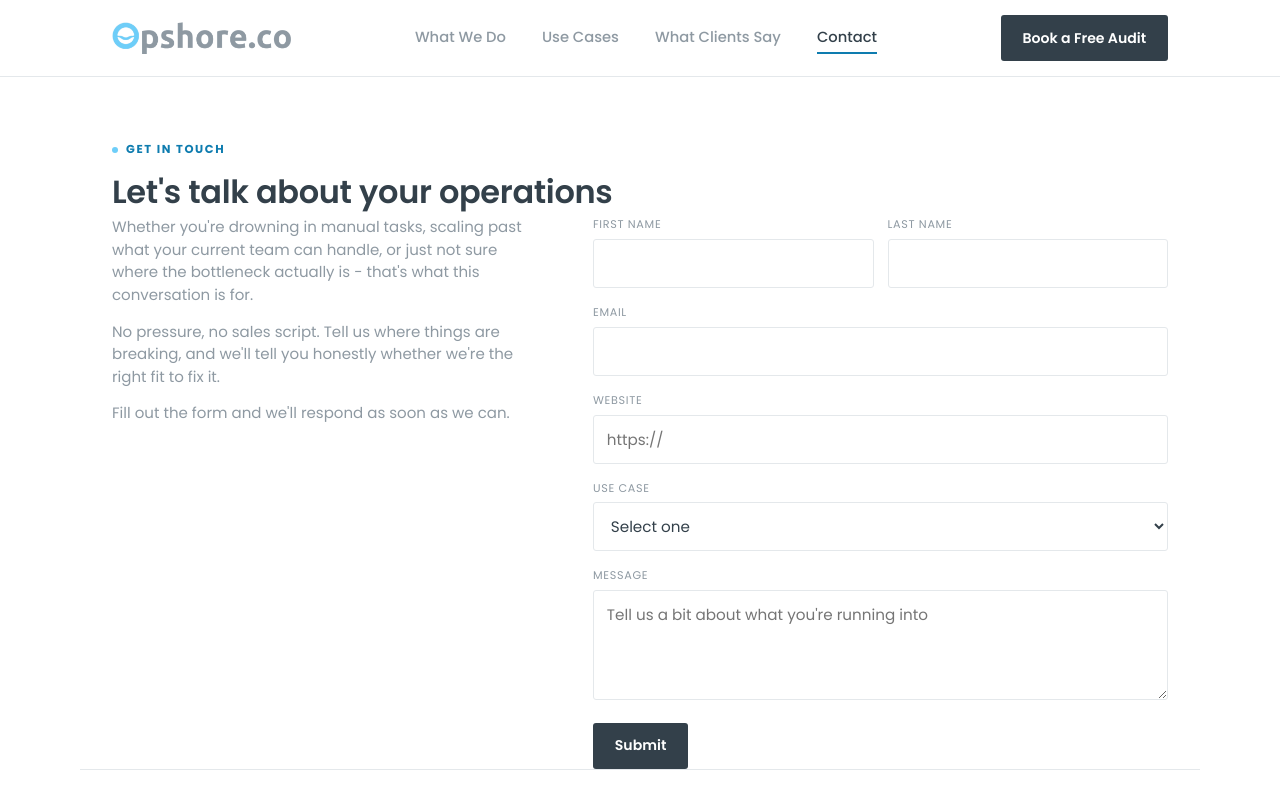
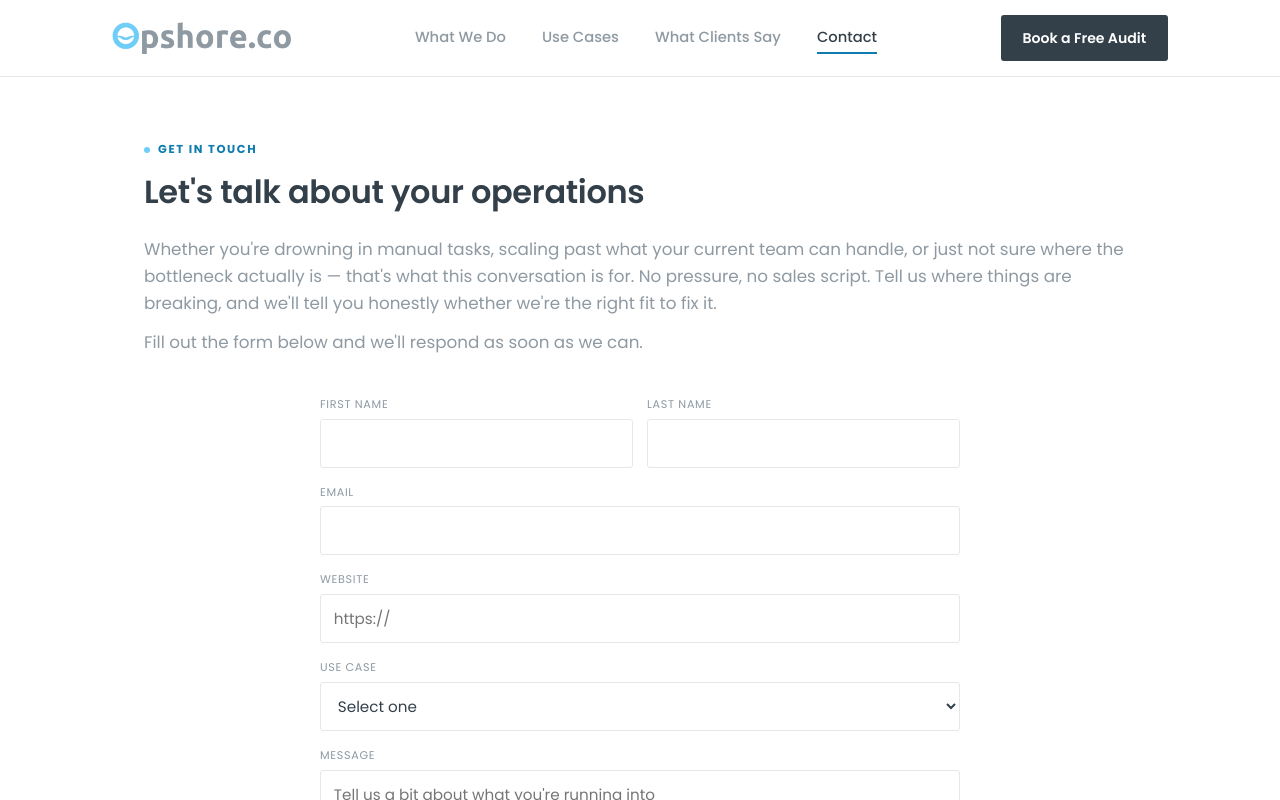
Before and after one commit to aalquiza/opshore-v2, a React (Vite) app: page / in a window 1280 px wide. Both pictures are taken after a click on the button "Contact". Shown: the top 800 px of the page. Built offline with nearby package versions, Linux system fonts and the light colour scheme.

Commit message:
Update ContactPage.tsx and global.css

```diff
--- a/src/components/ContactPage.tsx
+++ b/src/components/ContactPage.tsx
@@ -40,20 +40,24 @@ export default function ContactPage({ active }: ContactPageProps) {
   return (
     <section
       id="contact"
-      className={`page${active ? " active" : ""}`}
+      className={`page wrap${active ? " active" : ""}`}
       style={{ paddingTop: 64 }}
     >
-      <div className="section-head">
+      <div className="section-head contact-head">
         <div className="eyebrow">Get in touch</div>
         <h2>Let's talk about your operations</h2>
+        <div className="contact-info">
+          <p>
+            Whether you're drowning in manual tasks, scaling past what your
+            current team can handle, or just not sure where the bottleneck
+            actually is — that's what this conversation is for. No pressure, no sales script.
+            Tell us where things are breaking, and we'll tell you honestly whether we're the right fit to fix it.
+          </p>
+          <p>Fill out the form below and we'll respond as soon as we can.</p>
         </div>
-      <div className="contact-grid">
-        <div className="contact-info">
-          <p>Whether you're drowning in manual tasks, scaling past what your current team can handle, or just not sure where the bottleneck actually is - that's what this conversation is for.</p>
-          <p>No pressure, no sales script. Tell us where things are breaking, and we'll tell you honestly whether we're the right fit to fix it.</p>
-          <p>Fill out the form and we'll respond as soon as we can.</p>
       </div>
-        <div>
+
+      <div className="contact-form-wrapper">
         <form onSubmit={handleSubmit}>
           <div className="field-row">
             <div className="field">
@@ -121,7 +125,7 @@ export default function ContactPage({ active }: ContactPageProps) {
               onChange={updateField("message")}
             />
           </div>
-            <button className="btn btn-primary" type="submit">
+          <button className="btn btn-primary" type="submit" style={{ width: "100%" }}>
             Submit
           </button>
           <div className={`confirm${submitted ? " visible" : ""}`}>
@@ -129,7 +133,6 @@ export default function ContactPage({ active }: ContactPageProps) {
           </div>
         </form>
       </div>
-      </div>
     </section>
   );
 }
--- a/src/styles/global.css
+++ b/src/styles/global.css
@@ -571,10 +571,26 @@ nav.wrap {
   display: block;
 }
 
-.contact-info p {
+/* CONTACT PAGE STYLES */
+.contact-head {
+  max-width: 100% !important; /* Spans across full available page width */
+  margin-bottom: 40px;
+}
+
+.contact-info {
+  margin-top: 20px;
+  display: flex;
+  flex-direction: column;
+  gap: 12px;
   color: var(--ink-soft);
-  font-size: 0.94rem;
-  margin-bottom: 14px;
+  font-size: 1.05rem;
+  line-height: 1.6;
+}
+
+.contact-form-wrapper {
+  max-width: 640px; /* Clean, centered form container */
+  margin: 0 auto 80px auto; /* Centers the form horizontally */
+  width: 100%;
 }
 
 /* LEGAL PAGES */
```
Lines whose indentation alone changed are shown as unchanged.
